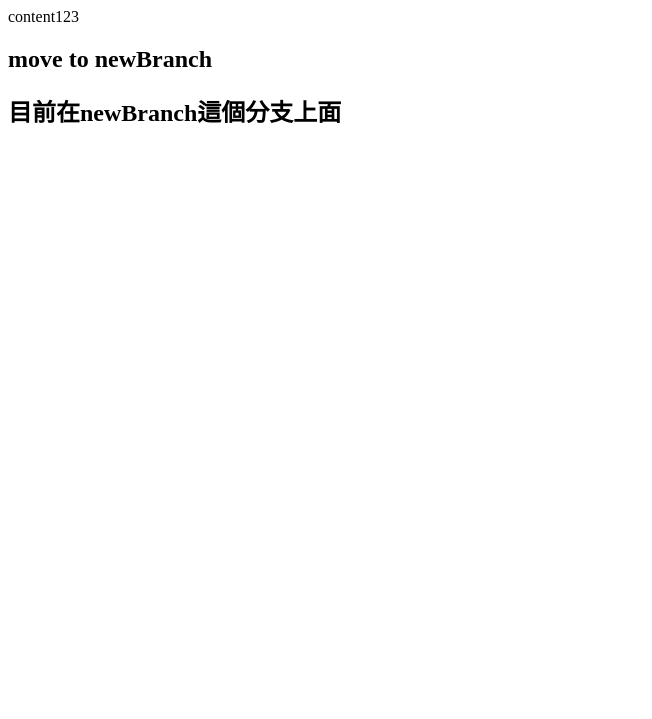
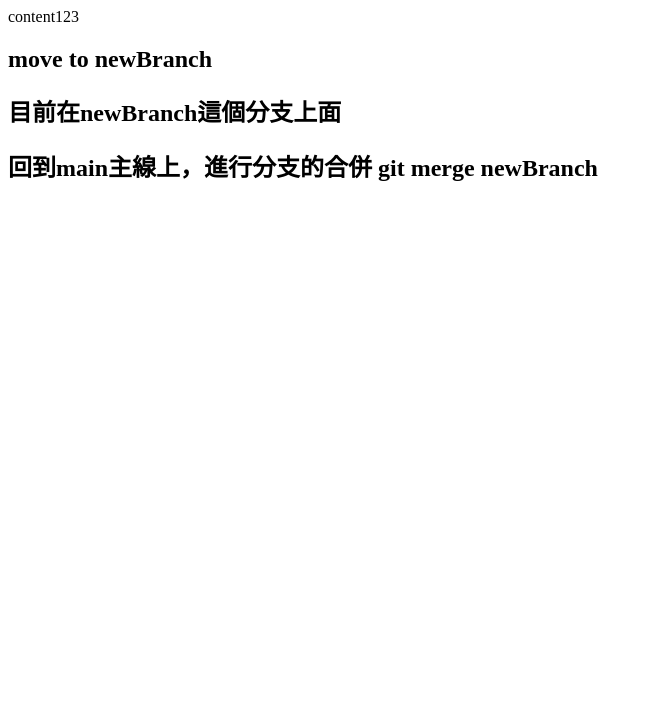
Before and after one commit to Iven10252158/gitTest, a plain HTML site: page index.html in a window 1280 px wide. Shown: the part 81-800 px from the top of the page, without its empty margins (0-652 px from the left). Drawn offline with Linux system fonts and the light colour scheme.

Commit message:
合併newBranch分支

```diff
--- a/index.html
+++ b/index.html
@@ -10,5 +10,6 @@
     <p>content123</p>
     <h2>move to newBranch</h2>
     <h2>目前在newBranch這個分支上面</h2>
+    <h2>回到main主線上，進行分支的合併 git merge newBranch</h2>
 </body>
 </html>
```
